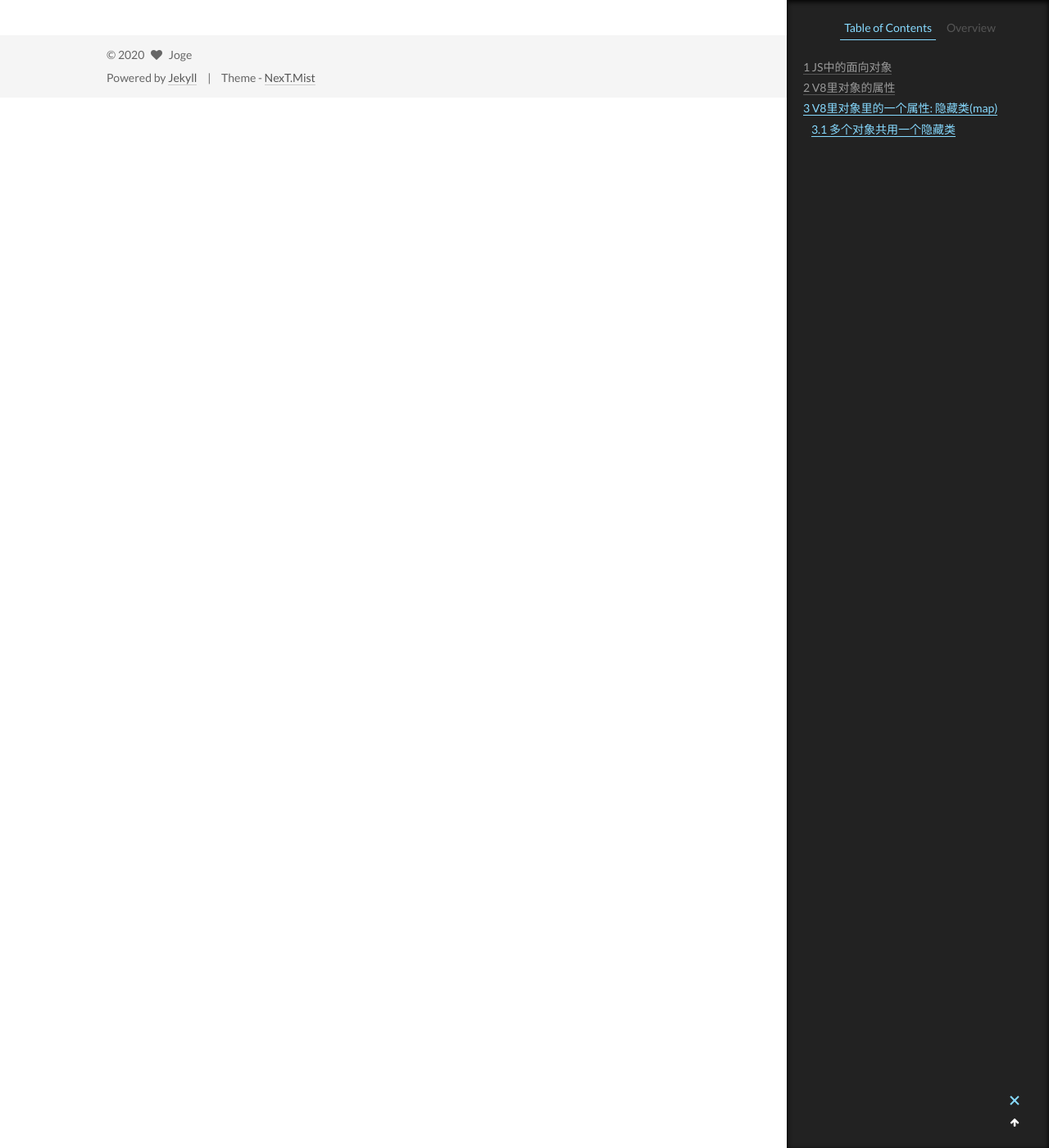
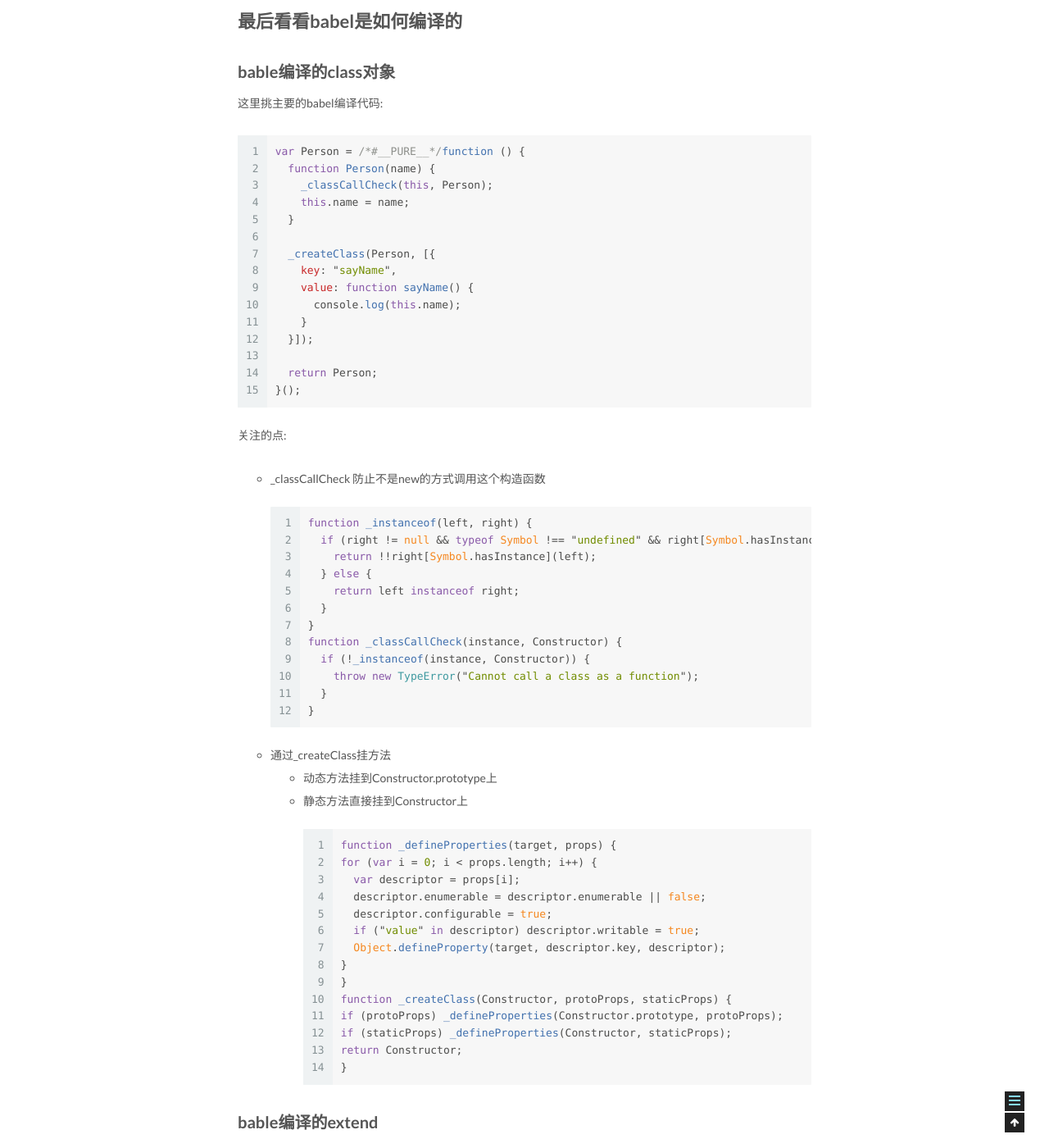
Before and after one commit to jianghaoran116/land, a Jekyll site: the page built from _posts/2020-09-04-js-object.markdown, in a window 1280 px wide and 1400 px high, scrolled down 6318 px. Shown: the whole window at 82% size. Built offline with Jekyll 4.4.1, drawn with Linux system fonts in a browser that asks for light colours; some of the changed text lies outside the part shown.

Commit message:
[FEAT] update object arcticle

````diff
--- a/_config.yml
+++ b/_config.yml
@@ -264,9 +264,9 @@
   #  - always  expand for all pages automatically
   #  - hide    expand only when click on the sidebar toggle icon.
   #  - remove  Totally remove sidebar including sidebar toggle.
-  display: post
+  #display: post
   #display: always
-  #display: hide
+  display: hide
   #display: remove
 
   # Sidebar offset from top menubar in pixels.
--- a/_posts/2020-09-04-js-object.markdown
+++ b/_posts/2020-09-04-js-object.markdown
@@ -1,6 +1,6 @@
 ---
 layout: post
-title: "JS面向对象"
+title: "JS面向对象 - 全都是'泡沫'?"
 date: 2020-09-04
 categories: javascript
 tags: js
@@ -18,6 +18,7 @@
 - #### \__proto__
   每一个JavaScript对象(除了null)都具有的一个属性, 叫__proto__, 这个属性会指向该对象的原型。
   *当使用 obj.__proto__ 时，可以理解成返回了 Object.getPrototypeOf(obj)*
+  **埋个伏笔: Function对象.__proto__呢，这个主要用于做什么的**
 
 - #### constructor
   原型对象指向构造函数
@@ -55,12 +56,19 @@
 ## V8里对象的属性
 - 常规属性(properties)
 - 排序属性 (element)
+- \__proto__ 属性
+- 隐藏类(map)
 
-## V8里对象里的一个属性: 隐藏类(map)
-隐藏类(map)它主要包括了属性名称和每个属性所对应的偏移量
+常规属性和排序属性理解为V8为了提升查找效率
+可以理解为属性少的时候查找效率高，属性多查找效率低
+\__proto__ 属性为了方便我们访问[[property]]访问器属性
+隐藏类(map)是浏览器为了高效的解析对象
+
+### 隐藏类(map)
+它主要包括了属性名称和每个属性所对应的偏移量
 V8拿对象的起始位置加上偏移量，就得到属性的值在内存中的位置
 **有了这个隐藏类，V8在解析的时候可以提高速度**
-### 多个对象共用一个隐藏类
+#### 多个对象共用一个隐藏类
 *两个对象的形状是相同的，V8 就会为其复用同一个隐藏类*
 两个对象的形状是相同的，要满足以下两点
 - 相同的属性名称
@@ -162,4 +170,134 @@
   ![删除属性]({{ site.url }}/land/pics/object-7.jpeg)
   删除属性也会重新构建隐藏类
 
-所以我们在开发的时候尽量避免使用delete，初始化的时候也尽量一次性完整且顺序的初始化对象。
+**所以我们在开发的时候尽量避免使用delete，初始化的时候也尽量一次性完整且顺序的初始化对象。**
+
+## 最后看看babel是如何编译的
+### bable编译的class对象
+这里挑主要的babel编译代码:
+``` javascript
+var Person = /*#__PURE__*/function () {
+  function Person(name) {
+    _classCallCheck(this, Person);
+    this.name = name;
+  }
+
+  _createClass(Person, [{
+    key: "sayName",
+    value: function sayName() {
+      console.log(this.name);
+    }
+  }]);
+
+  return Person;
+}();
+```
+关注的点:
+- _classCallCheck
+  防止不是new的方式调用这个构造函数
+  ``` javascript
+  function _instanceof(left, right) {
+    if (right != null && typeof Symbol !== "undefined" && right[Symbol.hasInstance]) {
+      return !!right[Symbol.hasInstance](left);
+    } else {
+      return left instanceof right;
+    }
+  }
+  function _classCallCheck(instance, Constructor) {
+    if (!_instanceof(instance, Constructor)) {
+      throw new TypeError("Cannot call a class as a function");
+    }
+  }
+  ```
+- 通过_createClass挂方法
+  - 动态方法挂到Constructor.prototype上
+  - 静态方法直接挂到Constructor上
+  ``` javascript
+  function _defineProperties(target, props) {
+    for (var i = 0; i < props.length; i++) {
+      var descriptor = props[i];
+      descriptor.enumerable = descriptor.enumerable || false;
+      descriptor.configurable = true;
+      if ("value" in descriptor) descriptor.writable = true;
+      Object.defineProperty(target, descriptor.key, descriptor);
+    }
+  }
+  function _createClass(Constructor, protoProps, staticProps) {
+    if (protoProps) _defineProperties(Constructor.prototype, protoProps);
+    if (staticProps) _defineProperties(Constructor, staticProps);
+    return Constructor;
+  }
+  ```
+
+### bable编译的extend
+继承我们主要看_inherits
+``` javascript
+function _inherits(subClass, superClass) {
+  if (typeof superClass !== "function" && superClass !== null) {
+    throw new TypeError("Super expression must either be null or a function");
+  }
+  subClass.prototype = Object.create(
+    superClass && superClass.prototype,
+    { constructor: { value: subClass, writable: true, configurable: true } }
+  );
+  if (superClass) _setPrototypeOf(subClass, superClass);
+}
+```
+- Object.create
+  ``` javascript
+  function _inherits(subClass, superClass) {
+    if (typeof superClass !== "function" && superClass !== null) {
+      throw new TypeError("Super expression must either be null or a function");
+    }
+    subClass.prototype = Object.create(
+      superClass && superClass.prototype,
+      { constructor: { value: subClass, writable: true, configurable: true } }
+    );
+    if (superClass) _setPrototypeOf(subClass, superClass);
+  }
+  ```
+- _setPrototypeOf: Function.__proto__
+  ``` javascript
+  function _setPrototypeOf(o, p) {
+    _setPrototypeOf = Object.setPrototypeOf || function _setPrototypeOf(o, p) {
+      o.__proto__ = p;
+      return o;
+    };
+    return _setPrototypeOf(o, p);
+  }
+  ```
+  **伏笔在这,继承父类的静态属性**
+
+### 私有属性
+下一代规范使用\#xxx表示xxx是个私有属性
+一般是两种实现方式
+- 常规的用Symbol做key加闭包的方式
+  ``` javascript
+  (function() {
+    var key = Symbol('private'); // 外部拿不到这个key
+    function Person() {
+      this[key] = 10;
+    }
+
+    buy() {
+      this[key] -= 10;
+    }
+  })()
+  ```
+- babel编译的: 使用WeakMap 通过实例的this做关联
+  ``` javascript
+  (function() {
+    var privateProperites = new WeakMap() // 以实例为key 里面的key不算引用计数
+    // Map
+    function Person() {
+      privateProperites.set(this, {
+        money: 10
+      })
+    }
+
+    getMoney() {
+      privateProperites.get(this)['money']
+    }
+  })()
+  ```
+  **使用WeakMap是为了垃圾回收(里面的key不算引用计数)**
````
Also changed, not shown: other parts of _posts/2020-09-04-js-object.markdown (+2 -2 lines).
